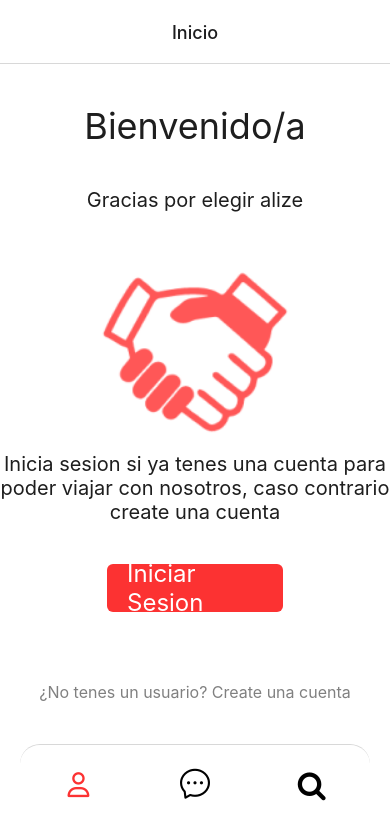
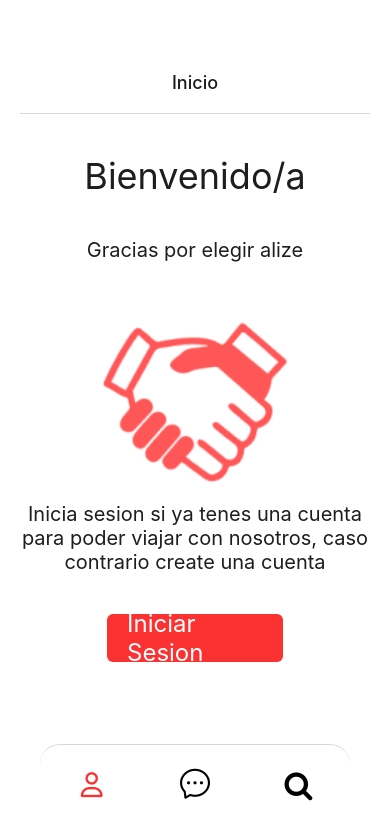
Before and after one commit to Alize-Viajes-y-Turismo/Alize-app, a React Native app: screen / in a window 390 px wide. Shown: the top 840 px of the page. Built offline with nearby package versions, Linux system fonts and the light colour scheme.

Commit message:
Modificando-router

```diff
--- a/navigation/Router.js
+++ b/navigation/Router.js
@@ -5,13 +5,14 @@ import { NavigationContainer } from "@react-navigation/native";
 import { useLoadingContext } from "../contexts/LoadingContext";
 import LoadingScreen from "../screens/LoadingScreen"
 import { useEffect } from "react"
+import Layout from "../Componentes/LayoutComponent";
 
 function Router() {
 
-    const {authData} = useAuthContext()
-    const {loading, endLoading} = useLoadingContext()
+    const { authData } = useAuthContext()
+    const { loading, endLoading } = useLoadingContext()
 
-    useEffect(()=>{
+    useEffect(() => {
         setTimeout(() => {
             endLoading()
         }, 5000);
@@ -22,13 +23,15 @@ function Router() {
             {
                 loading ?
 
-                <LoadingScreen/>
+                    <LoadingScreen />
 
-                :
+                    :
 
-                <NavigationContainer>
-                    {authData ? <AppTabNAvigator /> : <AuthTabNavigator />}
-                </NavigationContainer>
+                    <NavigationContainer>
+                        <Layout>
+                            {authData ? <AppTabNAvigator /> : <AuthTabNavigator />}
+                        </Layout>
+                    </NavigationContainer>
             }
 
         </>
```
